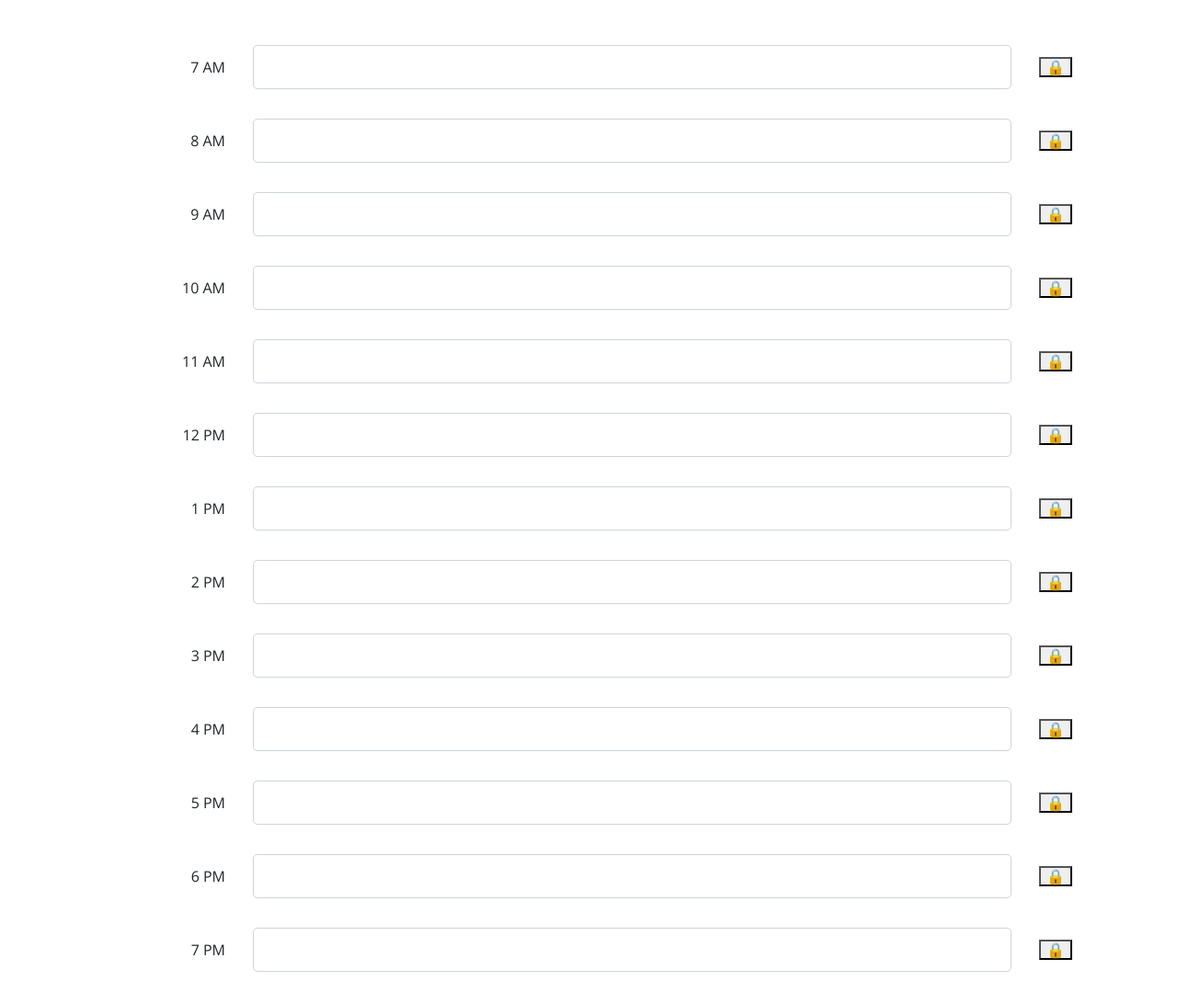
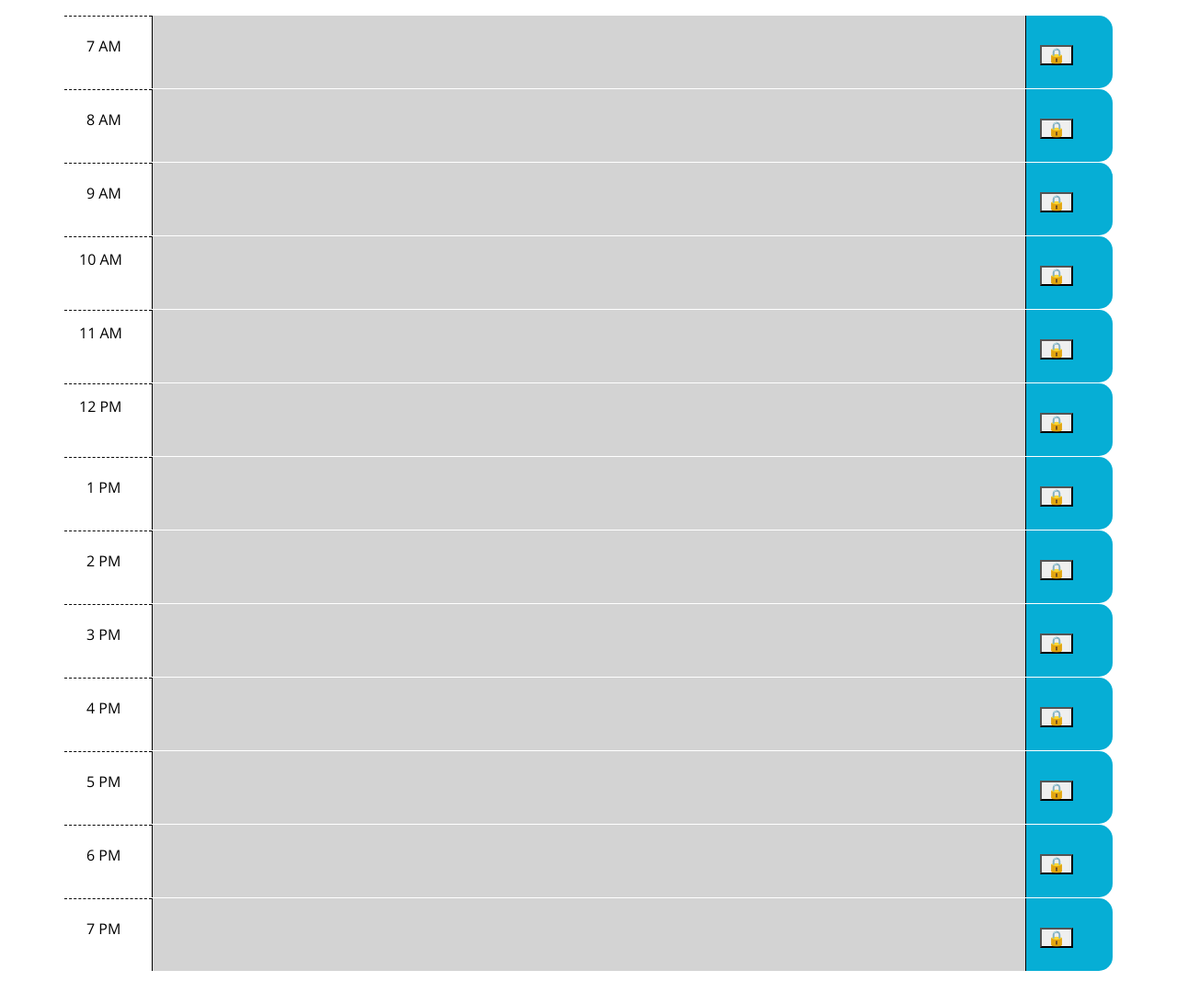
Before and after one commit to lyndseyjw/dynamically-updated-day-planner, a plain HTML site: page index.html in a window 1280 px wide. Shown: the part 320-1412 px from the top of the page at 92% size. After the commit the page ends 1376 px from the top, so only its background shows below. Drawn offline with nearby package versions, Linux system fonts and the light colour scheme.

Commit message:
changed text input to text area & getItem to val, rewrote in jquery, linked css classes to elements, added moment condition to display dynamically changing colors

```diff
--- a/assets/js/script.js
+++ b/assets/js/script.js
@@ -1,210 +1,371 @@
 var today = moment().format('dddd, MMMM Do, YYYY');
 $('#currentDay').text(today);
 
-var button7 = document.querySelector('.button7');
-var taskInput7 = document.querySelector('.task7');
+var button7 = $('.button7');
+var taskInput7 = $('.task7');
 
-button7.addEventListener('click', function() {
+button7.on('click', function() {
 
-    var task7 = taskInput7.value;
+    var task7 = taskInput7.val();
     localStorage.setItem('7AM', task7);
-    taskInput7.setAttribute('value', task7);
 })
 
 if (localStorage.getItem('7AM')) {
 
     var savedTask7 = localStorage.getItem('7AM');
-    taskInput7.setAttribute('placeholder', savedTask7);
+    taskInput7.val(savedTask7);
 }
 
-var button8 = document.querySelector('.button8');
-var taskInput8 = document.querySelector('.task8');
+if (moment().format("H") < 7) {
 
-button8.addEventListener('click', function() {
+    taskInput7.addClass('future');
+    console.log(taskInput7);
 
-    var task8 = taskInput8.value;
+} else if (moment().format("H") > 7) {
+
+    taskInput7.addClass('past');
+    console.log(taskInput7);
+
+} else {
+
+    taskInput7.addClass('present');
+}
+
+var button8 = $('.button8');
+var taskInput8 = $('.task8');
+
+button8.on('click', function() {
+
+    var task8 = taskInput8.val();
     localStorage.setItem('8AM', task8);
-    taskInput8.setAttribute('value', task8);
 })
 
 if (localStorage.getItem('8AM')) {
 
     var savedTask8 = localStorage.getItem('8AM');
-    taskInput8.setAttribute('placeholder', savedTask8);
+    taskInput8.val(savedTask8);
 }
 
-var button9 = document.querySelector('.button9');
-var taskInput9 = document.querySelector('.task9');
+if (moment().format("H") < 8) {
 
-button9.addEventListener('click', function() {
+    taskInput8.addClass('future');
+    console.log(taskInput8);
 
-    var task9 = taskInput9.value;
+} else if (moment().format("H") > 8) {
+
+    taskInput8.addClass('past');
+    console.log(taskInput8);
+
+} else {
+
+    taskInput8.addClass('present');
+}
+
+var button9 = $('.button9');
+var taskInput9 = $('.task9');
+
+button9.on('click', function() {
+
+    var task9 = taskInput9.val();
     localStorage.setItem('9AM', task9);
-    taskInput9.setAttribute('value', task9);
 })
 
 if (localStorage.getItem('9AM')) {
 
     var savedTask9 = localStorage.getItem('9AM');
-    taskInput9.setAttribute('placeholder', savedTask9);
+    taskInput9.val(savedTask9);
 }
 
-var button10 = document.querySelector('.button10');
-var taskInput10 = document.querySelector('.task10');
+if (moment().format("H") < 9) {
 
-button10.addEventListener('click', function() {
+    taskInput9.addClass('future');
 
-    var task10 = taskInput10.value;
+} else if (moment().format("H") > 9) {
+
+    taskInput9.addClass('past');
+
+} else {
+
+    taskInput9.addClass('present');
+}
+
+var button10 = $('.button10');
+var taskInput10 = $('.task10');
+
+button10.on('click', function() {
+
+    var task10 = taskInput10.val();
     localStorage.setItem('10AM', task10);
-    taskInput10.setAttribute('value', task10);
+    // taskInput10.attr('value', task10);
 })
 
 if (localStorage.getItem('10AM')) {
 
     var savedTask10 = localStorage.getItem('10AM');
-    taskInput10.setAttribute('placeholder', savedTask10);
+    taskInput10.val(savedTask10);
 }
 
-var button11 = document.querySelector('.button11');
-var taskInput11 = document.querySelector('.task11');
+if (moment().format("H") < 10) {
 
-button11.addEventListener('click', function() {
+    taskInput10.addClass('future');
 
-    var task11 = taskInput11.value;
+} else if (moment().format("H") > 10) {
+
+    taskInput10.addClass('past');
+
+} else {
+
+    taskInput10.addClass('present');
+}
+
+var button11 = $('.button11');
+var taskInput11 = $('.task11');
+
+button11.on('click', function() {
+
+    var task11 = taskInput11.val();
     localStorage.setItem('11AM', task11);
-    taskInput11.setAttribute('value', task11);
 })
 
 if (localStorage.getItem('11AM')) {
 
     var savedTask11 = localStorage.getItem('11AM');
-    taskInput11.setAttribute('placeholder', savedTask11);
+    taskInput11.val(savedTask11);
 }
 
-var button12 = document.querySelector('.button12');
-var taskInput12 = document.querySelector('.task12');
+if (moment().format("H") < 11) {
 
-button12.addEventListener('click', function() {
+    taskInput11.addClass('future');
+
+} else if (moment().format("H") > 11) {
+
+    taskInput11.addClass('past');
+
+} else {
+
+    taskInput11.addClass('present');
+}
+
+var button12 = $('.button12');
+var taskInput12 = $('.task12');
+
+button12.on('click', function() {
 
     var task12 = taskInput12.value;
     localStorage.setItem('12PM', task12);
-    taskInput12.setAttribute('value', task12);
 })
 
 if (localStorage.getItem('12PM')) {
 
     var savedTask12 = localStorage.getItem('12PM');
-    taskInput12.setAttribute('placeholder', savedTask12);
+    taskInput12.val(savedTask12);
 }
 
-var button13 = document.querySelector('.button13');
-var taskInput13 = document.querySelector('.task13');
+if (moment().format("H") < 12) {
 
-button13.addEventListener('click', function() {
+    taskInput12.addClass('future');
+
+} else if (moment().format("H") > 12) {
+
+    taskInput12.addClass('past');
+
+} else {
+
+    taskInput12.addClass('present');
+}
+
+var button13 = $('.button13');
+var taskInput13 = $('.task13');
+
+button13.on('click', function() {
 
     var task13 = taskInput13.value;
     localStorage.setItem('1PM', task13);
-    taskInput13.setAttribute('value', task13);
 })
 
 if (localStorage.getItem('1PM')) {
 
     var savedTask13 = localStorage.getItem('1PM');
-    taskInput13.setAttribute('placeholder', savedTask13);
+    taskInput13.val(savedTask13);
 }
 
-var button14 = document.querySelector('.button14');
-var taskInput14 = document.querySelector('.task14');
+if (moment().format("H") < 13) {
 
-button14.addEventListener('click', function() {
+    taskInput13.addClass('future');
+
+} else if (moment().format("H") > 13) {
+
+    taskInput13.addClass('past');
+
+} else {
+
+    taskInput13.addClass('present');
+}
+
+var button14 = $('.button14');
+var taskInput14 = $('.task14');
+
+button14.on('click', function() {
 
     var task14 = taskInput14.value;
     localStorage.setItem('2PM', task14);
-    taskInput14.setAttribute('value', task14);
 })
 
 if (localStorage.getItem('2PM')) {
 
     var savedTask14 = localStorage.getItem('2PM');
-    taskInput14.setAttribute('placeholder', savedTask14);
+    taskInput14.val(savedTask14);
 }
 
-var button15 = document.querySelector('.button15');
-var taskInput15 = document.querySelector('.task15');
+if (moment().format("H") < 14) {
 
-button15.addEventListener('click', function() {
+    taskInput14.addClass('future');
+
+} else if (moment().format("H") > 14) {
+
+    taskInput14.addClass('past');
+
+} else {
+
+    taskInput14.addClass('present');
+}
+
+var button15 = $('.button15');
+var taskInput15 = $('.task15');
+
+button15.on('click', function() {
 
     var task15 = taskInput15.value;
     localStorage.setItem('3PM', task15);
-    taskInput15.setAttribute('value', task15);
 })
 
 if (localStorage.getItem('3PM')) {
 
     var savedTask15 = localStorage.getItem('3PM');
-    taskInput15.setAttribute('placeholder', savedTask15);
+    taskInput15.val(savedTask15);
 }
 
-var button16 = document.querySelector('.button16');
-var taskInput16 = document.querySelector('.task16');
+if (moment().format("H") < 15) {
 
-button16.addEventListener('click', function() {
+    taskInput15.addClass('future');
+
+} else if (moment().format("H") > 15) {
+
+    taskInput15.addClass('past');
+
+} else {
+
+    taskInput15.addClass('present');
+}
+
+var button16 = $('.button16');
+var taskInput16 = $('.task16');
+
+button16.on('click', function() {
 
     var task16 = taskInput16.value;
     localStorage.setItem('4PM', task16);
-    taskInput16.setAttribute('value', task16);
 })
 
 if (localStorage.getItem('4PM')) {
 
     var savedTask16 = localStorage.getItem('4PM');
-    taskInput16.setAttribute('placeholder', savedTask16);
+    taskInput16.val(savedTask16);
 }
 
-var button17 = document.querySelector('.button17');
-var taskInput17 = document.querySelector('.task17');
+if (moment().format("H") < 16) {
 
-button17.addEventListener('click', function() {
+    taskInput16.addClass('future');
+
+} else if (moment().format("H") > 16) {
+
+    taskInput16.addClass('past');
+
+} else {
+
+    taskInput16.addClass('present');
+}
+
+var button17 = $('.button17');
+var taskInput17 = $('.task17');
+
+button17.on('click', function() {
 
     var task17 = taskInput17.value;
     localStorage.setItem('5PM', task17);
-    taskInput17.setAttribute('value', task17);
 })
 
 if (localStorage.getItem('5PM')) {
 
     var savedTask17 = localStorage.getItem('5PM');
-    taskInput17.setAttribute('placeholder', savedTask17);
+    taskInput17.val(savedTask17);
 }
 
-var button18 = document.querySelector('.button18');
-var taskInput18 = document.querySelector('.task18');
+if (moment().format("H") < 17) {
 
-button18.addEventListener('click', function() {
+    taskInput17.addClass('future');
+
+} else if (moment().format("H") > 17) {
+
+    taskInput17.addClass('past');
+
+} else {
+
+    taskInput17.addClass('present');
+}
+
+var button18 = $('.button18');
+var taskInput18 = $('.task18');
+
+button18.on('click', function() {
 
     var task18 = taskInput18.value;
     localStorage.setItem('6PM', task18);
-    taskInput18.setAttribute('value', task18);
 })
 
 if (localStorage.getItem('6PM')) {
 
     var savedTask18 = localStorage.getItem('6PM');
-    taskInput18.setAttribute('placeholder', savedTask18);
+    taskInput18.val(savedTask18);
 }
 
-var button19 = document.querySelector('.button19');
-var taskInput19 = document.querySelector('.task19');
+if (moment().format("H") < 18) {
 
-button19.addEventListener('click', function() {
+    taskInput18.addClass('future');
+
+} else if (moment().format("H") > 18) {
+
+    taskInput18.addClass('past');
+
+} else {
+
+    taskInput18.addClass('present');
+}
+
+var button19 = $('.button19');
+var taskInput19 = $('.task19');
+
+button19.on('click', function() {
 
     var task19 = taskInput19.value;
     localStorage.setItem('7PM', task19);
-    taskInput19.setAttribute('value', task19);
 })
 
 if (localStorage.getItem('7PM')) {
 
     var savedTask19 = localStorage.getItem('7PM');
-    taskInput19.setAttribute('placeholder', savedTask19);
+    taskInput19.val(savedTask19);
 }
+
+if (moment().format("H") < 19) {
+
+    taskInput19.addClass('future');
+
+} else if (moment().format("H") > 19) {
+
+    taskInput19.addClass('past');
+
+} else {
+
+    taskInput19.addClass('present');
+}
--- a/index.html
+++ b/index.html
@@ -41,146 +41,120 @@
     <div class="container">
 
       <!-- Timeblocks go here -->
-      <div class="row align-items-center">
+      <div class="row 7AM">
 
-        <div class="col-12 col-md-2 time d-flex justify-content-end">7 AM</div>
-        <div class="col-12 col-md-9 tasks">
-          <input type="text" class="form-control form-control-lg task7" id="colFormLabelLg">
-        </div>
-        <div class="col-12 col-md-1 d-flex align-items-center">
+        <div class="col-12 col-md-1 hour p-4">7 AM</div>
+        <textarea class="col-12 col-md-10 description task7"></textarea>
+        <div class="col-12 col-md-1 saveBtn">
           <button type="submit" class="button7">&#128274</button>
         </div>
       </div>
 
-      <div class="row align-items-center">
+      <div class="row">
 
-        <div class="col-12 col-md-2 time d-flex justify-content-end">8 AM</div>
-        <div class="col-12 col-md-9 tasks ">
-          <input type="text" class="form-control form-control-lg task8" id="colFormLabelLg">
-        </div>
-        <div class="col-12 col-md-1 d-flex align-items-center">
-          <button class="button8">&#128274</button>
+        <div class="col-12 col-md-1 hour p-4">8 AM</div>
+        <textarea class="col-12 col-md-10 description task8"></textarea>
+        <div class="col-12 col-md-1 saveBtn">
+          <button type="submit" class="button8">&#128274</button>
         </div>
       </div>
 
-      <div class="row align-items-center">
+      <div class="row">
 
-        <div class="col-12 col-md-2 time d-flex justify-content-end">9 AM</div>
-        <div class="col-12 col-md-9 tasks ">
-          <input type="text" class="form-control form-control-lg task9" id="colFormLabelLg">
-        </div>
-        <div class="col-12 col-md-1 d-flex align-items-center">
-          <button class="button9">&#128274</button>
+        <div class="col-12 col-md-1 hour p-4">9 AM</div>
+        <textarea class="col-12 col-md-10 description task9"></textarea>
+        <div class="col-12 col-md-1 saveBtn">
+          <button type="submit" class="button9">&#128274</button>
         </div>
       </div>
 
-      <div class="row align-items-center">
+      <div class="row">
 
-        <div class="col-12 col-md-2 time d-flex justify-content-end">10 AM</div>
-        <div class="col-12 col-md-9 tasks ">
-          <input type="text" class="form-control form-control-lg task10" id="colFormLabelLg">
-        </div>
-        <div class="col-12 col-md-1 d-flex align-items-center">
-          <button class="button10">&#128274</button>
+        <div class="col-12 col-md-1 hour p-3">10 AM</div>
+        <textarea class="col-12 col-md-10 description task10"></textarea>
+        <div class="col-12 col-md-1 saveBtn">
+          <button type="submit" class="button10">&#128274</button>
         </div>
       </div>
 
-      <div class="row align-items-center">
+      <div class="row">
 
-        <div class="col-12 col-md-2 time d-flex justify-content-end">11 AM</div>
-        <div class="col-12 col-md-9 tasks ">
-          <input type="text" class="form-control form-control-lg task11" id="colFormLabelLg">
-        </div>
-        <div class="col-12 col-md-1 d-flex align-items-center">
-          <button class="button11">&#128274</button>
+        <div class="col-12 col-md-1 hour p-3">11 AM</div>
+        <textarea class="col-12 col-md-10 description task11"></textarea>
+        <div class="col-12 col-md-1 saveBtn">
+          <button type="submit" class="button11">&#128274</button>
         </div>
       </div>
 
-      <div class="row align-items-center">
+      <div class="row">
 
-        <div class="col-12 col-md-2 time d-flex justify-content-end">12 PM</div>
-        <div class="col-12 col-md-9 tasks ">
-          <input type="text" class="form-control form-control-lg task12" id="colFormLabelLg">
-        </div>
-        <div class="col-12 col-md-1 d-flex align-items-center">
-          <button class="button12">&#128274</button>
+        <div class="col-12 col-md-1 hour p-3">12 PM</div>
+        <textarea class="col-12 col-md-10 description task12"></textarea>
+        <div class="col-12 col-md-1 saveBtn">
+          <button type="submit" class="button12">&#128274</button>
         </div>
       </div>
 
-      <div class="row align-items-center">
+      <div class="row">
 
-        <div class="col-12 col-md-2 time d-flex justify-content-end">1 PM</div>
-        <div class="col-12 col-md-9 tasks ">
-          <input type="text" class="form-control form-control-lg task13" id="colFormLabelLg">
-        </div>
-        <div class="col-12 col-md-1 d-flex align-items-center">
-          <button class="button13">&#128274</button>
+        <div class="col-12 col-md-1 hour p-4">1 PM</div>
+        <textarea class="col-12 col-md-10 description task13"></textarea>
+        <div class="col-12 col-md-1 saveBtn">
+          <button type="submit" class="button13">&#128274</button>
         </div>
       </div>
 
-      <div class="row align-items-center">
+      <div class="row">
 
-        <div class="col-12 col-md-2 time d-flex justify-content-end">2 PM</div>
-        <div class="col-12 col-md-9 tasks ">
-          <input type="text" class="form-control form-control-lg task14" id="colFormLabelLg">
-        </div>
-        <div class="col-12 col-md-1 d-flex align-items-center">
-          <button class="button14">&#128274</button>
+        <div class="col-12 col-md-1 hour p-4">2 PM</div>
+        <textarea class="col-12 col-md-10 description task14"></textarea>
+        <div class="col-12 col-md-1 saveBtn">
+          <button type="submit" class="button14">&#128274</button>
         </div>
       </div>
 
-      <div class="row align-items-center">
+      <div class="row">
 
-        <div class="col-12 col-md-2 time d-flex justify-content-end">3 PM</div>
-        <div class="col-12 col-md-9 tasks ">
-          <input type="text" class="form-control form-control-lg task15" id="colFormLabelLg">
-        </div>
-        <div class="col-12 col-md-1 d-flex align-items-center">
-          <button class="button15">&#128274</button>
+        <div class="col-12 col-md-1 hour p-4">3 PM</div>
+        <textarea class="col-12 col-md-10 description task15"></textarea>
+        <div class="col-12 col-md-1 saveBtn">
+          <button type="submit" class="button15">&#128274</button>
         </div>
       </div>
 
-      <div class="row align-items-center">
+      <div class="row">
 
-        <div class="col-12 col-md-2 time d-flex justify-content-end">4 PM</div>
-        <div class="col-12 col-md-9 tasks ">
-          <input type="text" class="form-control form-control-lg task16" id="colFormLabelLg">
-        </div>
-        <div class="col-12 col-md-1 d-flex align-items-center">
-          <button class="button16">&#128274</button>
+        <div class="col-12 col-md-1 hour p-4">4 PM</div>
+        <textarea class="col-12 col-md-10 description task16"></textarea>
+        <div class="col-12 col-md-1 saveBtn">
+          <button type="submit" class="button16">&#128274</button>
         </div>
       </div>
 
-      <div class="row align-items-center">
+      <div class="row">
 
-        <div class="col-12 col-md-2 time d-flex justify-content-end">5 PM</div>
-        <div class="col-12 col-md-9 tasks ">
-          <input type="text" class="form-control form-control-lg task17" id="colFormLabelLg">
-        </div>
-        <div class="col-12 col-md-1 d-flex align-items-center">
-          <button class="button17">&#128274</button>
+        <div class="col-12 col-md-1 hour p-4">5 PM</div>
+        <textarea class="col-12 col-md-10 description task17"></textarea>
+        <div class="col-12 col-md-1 saveBtn">
+          <button type="submit" class="button17">&#128274</button>
         </div>
       </div>
 
-      <div class="row align-items-center">
+      <div class="row">
 
-        <div class="col-12 col-md-2 time d-flex justify-content-end">6 PM</div>
-        <div class="col-12 col-md-9 tasks ">
-          <input type="text" class="form-control form-control-lg task18" id="colFormLabelLg">
-        </div>
-        <div class="col-12 col-md-1 d-flex align-items-center">
-          <button class="button18">&#128274</button>
+        <div class="col-12 col-md-1 hour p-4">6 PM</div>
+        <textarea class="col-12 col-md-10 description task18"></textarea>
+        <div class="col-12 col-md-1 saveBtn">
+          <button type="submit" class="button18">&#128274</button>
         </div>
       </div>
 
-      <div class="row align-items-center">
+      <div class="row">
 
-        <div class="col-12 col-md-2 time d-flex justify-content-end">7 PM</div>
-        <div class="col-12 col-md-9 tasks ">
-          <input type="text" class="form-control form-control-lg task19" id="colFormLabelLg">
-        </div>
-        <div class="col-12 col-md-1 d-flex align-items-center">
-          <button class="button19">&#128274</button>
+        <div class="col-12 col-md-1 hour p-4">7 PM</div>
+        <textarea class="col-12 col-md-10 description task19"></textarea>
+        <div class="col-12 col-md-1 saveBtn">
+          <button type="submit" class="button19">&#128274</button>
         </div>
       </div>
     </div>
```
